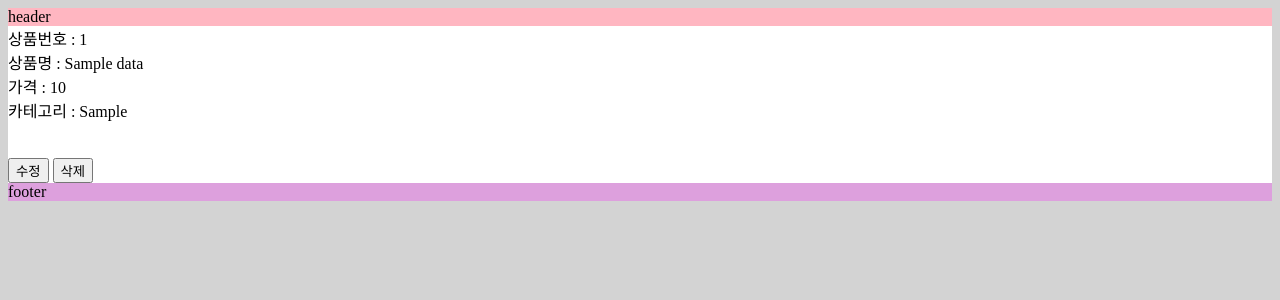
After one commit to MyeongheeRoh/Flask, a Flask app: template clothesmall/templates/productdetail.html in a window 1280 px wide. The commit adds this page. Shown: the top 300 px of the page. Run offline with Flask 2, Linux system fonts and the light colour scheme; the template is opened without the code that fills it: most values are stand-ins (such as "Sample title", 1, 10 or a date in 2020).

Commit message:
Add product detail page

```diff
--- a/clothesmall/run.py
+++ b/clothesmall/run.py
@@ -70,17 +70,27 @@ def register_product():
 
     return redirect('/')
 
+def __get_product_one(id):
+    try:
+        product = g.db.query(Product).filter_by(id=id).one()
+        return product
 
-@app.route('/product/edit')
-def modify_product_form():
-    '''상품목록 수정하기 폼을 제공하는 함수'''
-    return render_template('editproduct.html')
+    except Exception as e:
+        print(str(e))
+        raise e
+
+@app.route('/product/detail/<id>')
+def read_product_detail(id):
+    '''상품 상세 페이지'''
+    print('*************', id)
+    product = __get_product_one(id)
+    return render_template('productdetail.html', data = product)
 
 @app.route('/product/edit', methods=['POST'])
 def modify_product():
     '''상품목록 수정하기'''
     try:
-        products = g.db.query(Product).filter(Product.id == 1).update({'cost_price':6000});
+        products = g.db.query(Product).filter(id == 1).update({'cost_price':6000})
         g.db.commit()
 
     except Exception as e:
--- a/clothesmall/templates/editproduct.html
+++ b/clothesmall/templates/editproduct.html
@@ -18,7 +18,7 @@
 	<option value="2">상의</option>
 	<option value="3">하의</option>
   </select><br><br><br>
-  <input type="button" id="button" value="등록" onclick="checkAll()"><br>
+  <input type="button" id="regist" value="등록" onclick="checkAll()"><br>
 </form>
 {% endblock %}
 
--- /dev/null
+++ b/clothesmall/templates/productdetail.html
@@ -0,0 +1,17 @@
+{% extends "layout.html" %}
+{% block title %}Edit Product{% endblock %}
+{% block head %}
+  {{ super() }}
+{% endblock %}
+
+{% block content %}
+	<form>
+    상품번호 : {{data.id}}<br>
+    상품명 : {{data.name}}<br>
+    가격 : {{data.cost_price}}<br>
+    카테고리 : {{data.product_category}}<br>
+    <br><br>
+    <input type="button" id="modify" value="수정">
+    <input type="button" id="delete" value="삭제"><br>
+  </form>
+{% endblock %}
```
Also changed, not shown: clothesmall/templates/product.html (+4 -5 lines).
